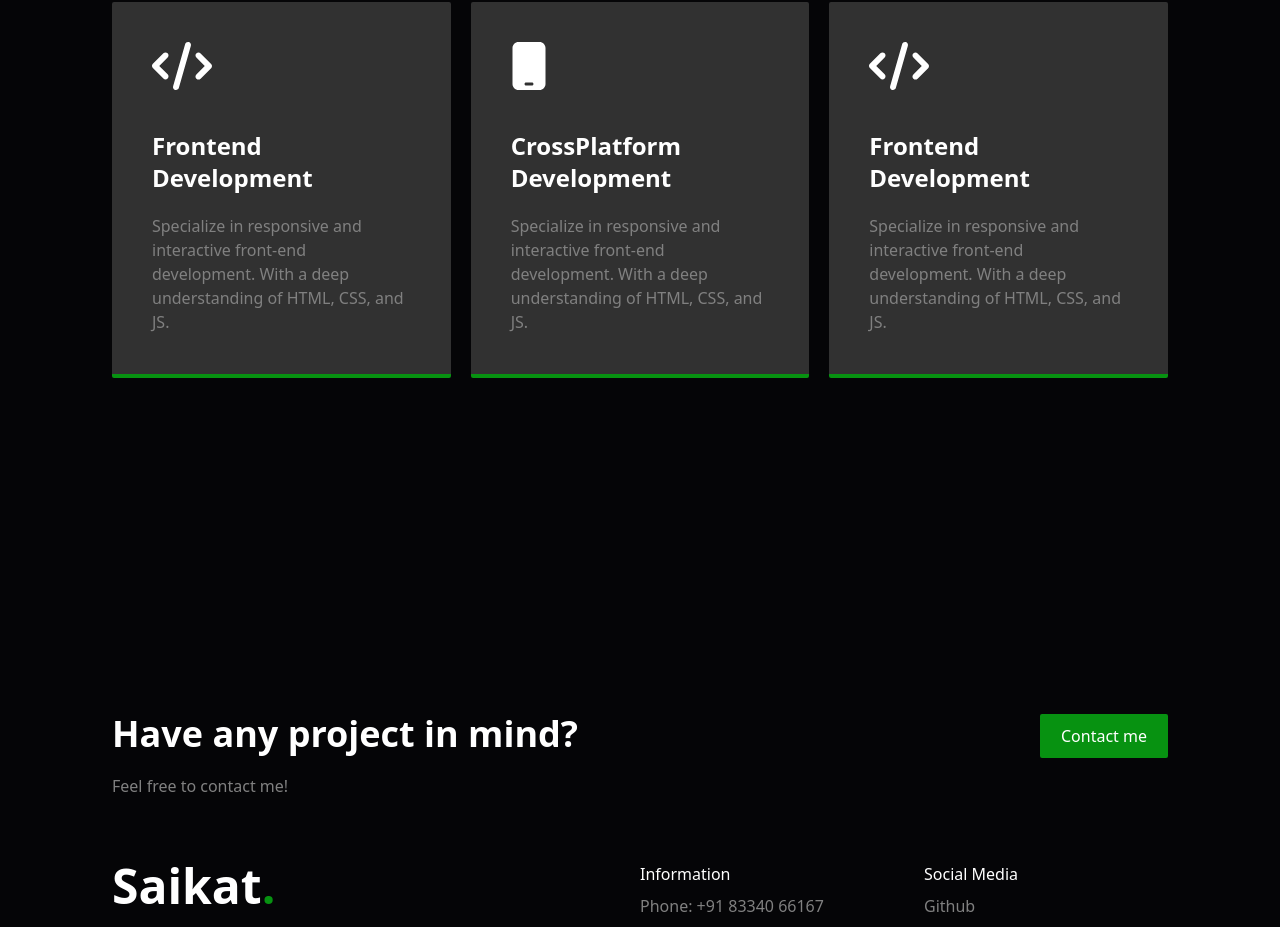
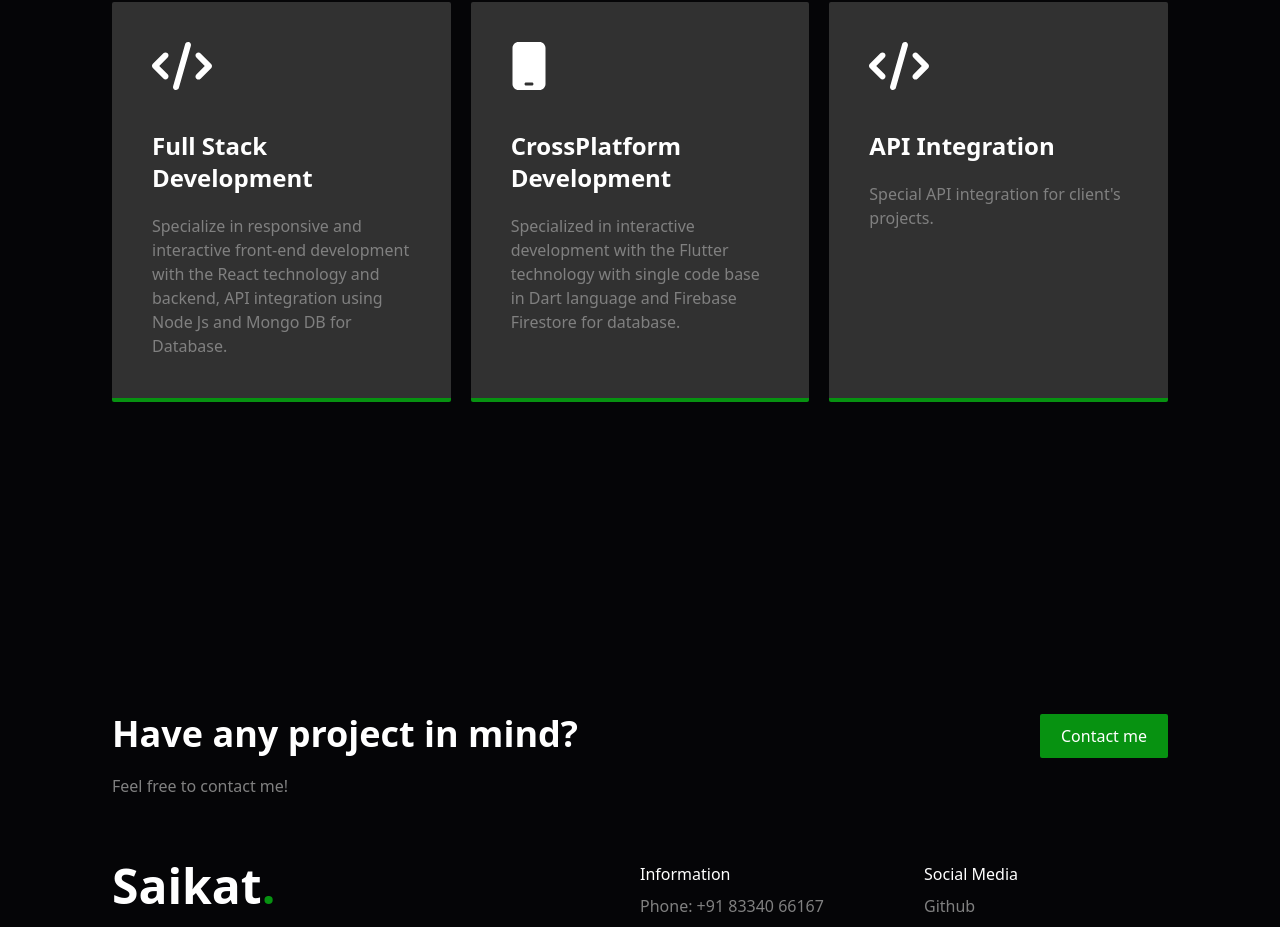
Before and after one commit to saikat-rog/saikat, a React (Create React App) app: page / in a window 1280 px wide. Shown: the part 998-1925 px from the top of the page. Built offline with nearby package versions, Linux system fonts and the light colour scheme.

Commit message:
"Updated service titles and descriptions in Services.js component."

```diff
--- a/src/components/Services.js
+++ b/src/components/Services.js
@@ -9,23 +9,23 @@ const Services = () => {
     {
       id: 1,
       icon: faCode,
-      title: "Frontend Development",
+      title: "Full Stack Development",
       description:
-        "Specialize in responsive and interactive front-end development. With a deep understanding of HTML, CSS, and JS.",
+        "Specialize in responsive and interactive front-end development with the React technology and backend, API integration using Node Js and Mongo DB for Database.",
     },
     {
       id: 2,
       icon: faMobile,
       title: "CrossPlatform Development",
       description:
-        "Specialize in responsive and interactive front-end development. With a deep understanding of HTML, CSS, and JS.",
+        "Specialized in interactive development with the Flutter technology with single code base in Dart language and Firebase Firestore for database.",
     },
     {
       id: 3,
       icon: faCode,
-      title: "Frontend Development",
+      title: "API Integration",
       description:
-        "Specialize in responsive and interactive front-end development. With a deep understanding of HTML, CSS, and JS.",
+        "Special API integration for client's projects.",
     },
   ];
 
```
